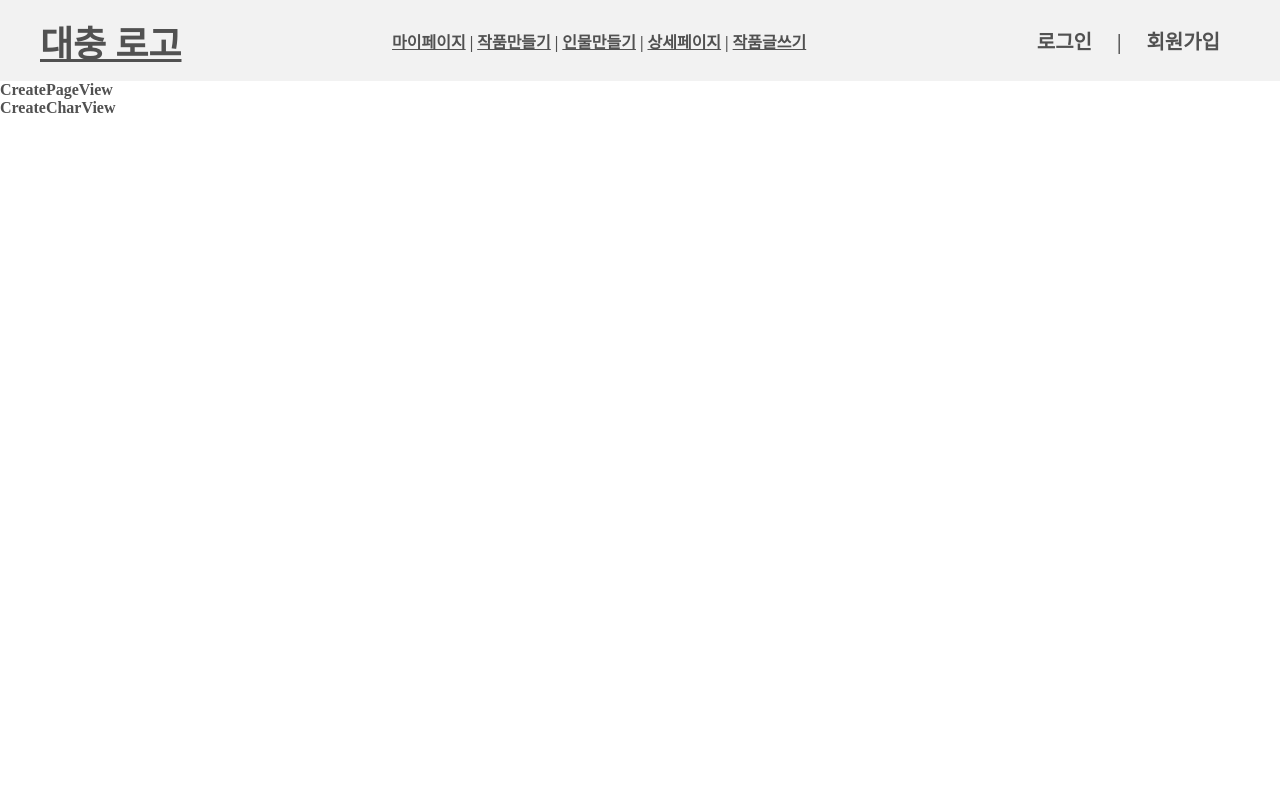
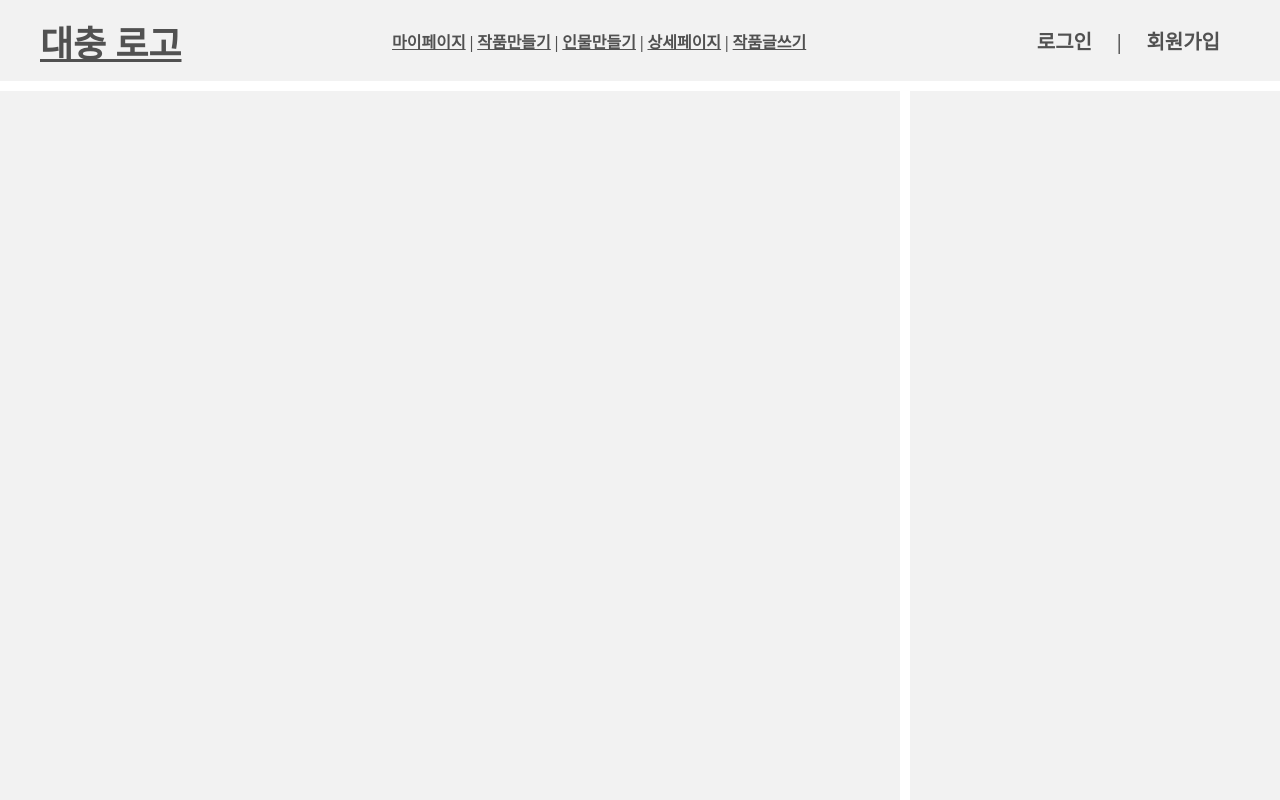
Before and after one commit to FoocoJun/Vue-Side-Wriite, a Vue app: page /create/character in a window 1280 px wide. Shown: the top 800 px of the page. Built offline with nearby package versions, Linux system fonts and the light colour scheme.

Commit message:
Update CreatePage with Layouts

```diff
--- /dev/null
+++ b/src/components/layouts/CreateCharacterFrame.vue
@@ -0,0 +1,28 @@
+<template>
+  <div class="Frame cGG m10 msx"></div>
+</template>
+
+<script>
+export default {
+  name: 'CreateCharacterFrame',
+  components: {},
+  data() {
+    return {
+      sampleData: ''
+    }
+  },
+  setup() {},
+  created() {},
+  mounted() {},
+  unmounted() {},
+  methods: {}
+}
+</script>
+
+<style scoped>
+.Frame {
+  display: inline-block;
+  width: 900px;
+  height: 900px;
+}
+</style>
--- /dev/null
+++ b/src/components/layouts/CreateWorkFrame.vue
@@ -0,0 +1,28 @@
+<template>
+  <div class="Frame cGG m10 msx"></div>
+</template>
+
+<script>
+export default {
+  name: 'CreateWorkFrame',
+  components: {},
+  data() {
+    return {
+      sampleData: ''
+    }
+  },
+  setup() {},
+  created() {},
+  mounted() {},
+  unmounted() {},
+  methods: {}
+}
+</script>
+
+<style scoped>
+.Frame {
+  display: inline-block;
+  width: 900px;
+  height: 900px;
+}
+</style>
--- /dev/null
+++ b/src/components/layouts/HelpFrame.vue
@@ -0,0 +1,28 @@
+<template>
+  <div class="Frame cGG m10 mrx sFlex"></div>
+</template>
+
+<script>
+export default {
+  name: 'HelpFrame',
+  components: {},
+  data() {
+    return {
+      sampleData: ''
+    }
+  },
+  setup() {},
+  created() {},
+  mounted() {},
+  unmounted() {},
+  methods: {}
+}
+</script>
+
+<style scoped>
+.Frame {
+  display: inline-block;
+  width: 370px;
+  height: 900px;
+}
+</style>
--- a/src/views/CreateCharView.vue
+++ b/src/views/CreateCharView.vue
@@ -1,9 +1,13 @@
 <template>
-  <div>CreateCharView</div>
+  <div style="display: inline-block">
+    <create-character-frame />
+  </div>
 </template>
 <script>
+import CreateCharacterFrame from '../components/layouts/CreateCharacterFrame.vue'
+
 export default {
-  components: {},
+  components: { CreateCharacterFrame },
   data() {
     return {
       sampleData: ''
--- a/src/views/CreatePageView.vue
+++ b/src/views/CreatePageView.vue
@@ -1,10 +1,14 @@
 <template>
-  <div>CreatePageView</div>
   <router-view />
+  <div style="display: inline-block">
+    <help-frame />
+  </div>
 </template>
 <script>
+import HelpFrame from '../components/layouts/HelpFrame.vue'
+
 export default {
-  components: {},
+  components: { HelpFrame },
   data() {
     return {
       sampleData: ''
--- a/src/views/CreateWorkView.vue
+++ b/src/views/CreateWorkView.vue
@@ -1,9 +1,13 @@
 <template>
-  <div>CreateWorkView</div>
+  <div style="display: inline-block">
+    <create-work-frame />
+  </div>
 </template>
 <script>
+import CreateWorkFrame from '../components/layouts/CreateWorkFrame.vue'
+
 export default {
-  components: {},
+  components: { CreateWorkFrame },
   data() {
     return {
       sampleData: ''
```
